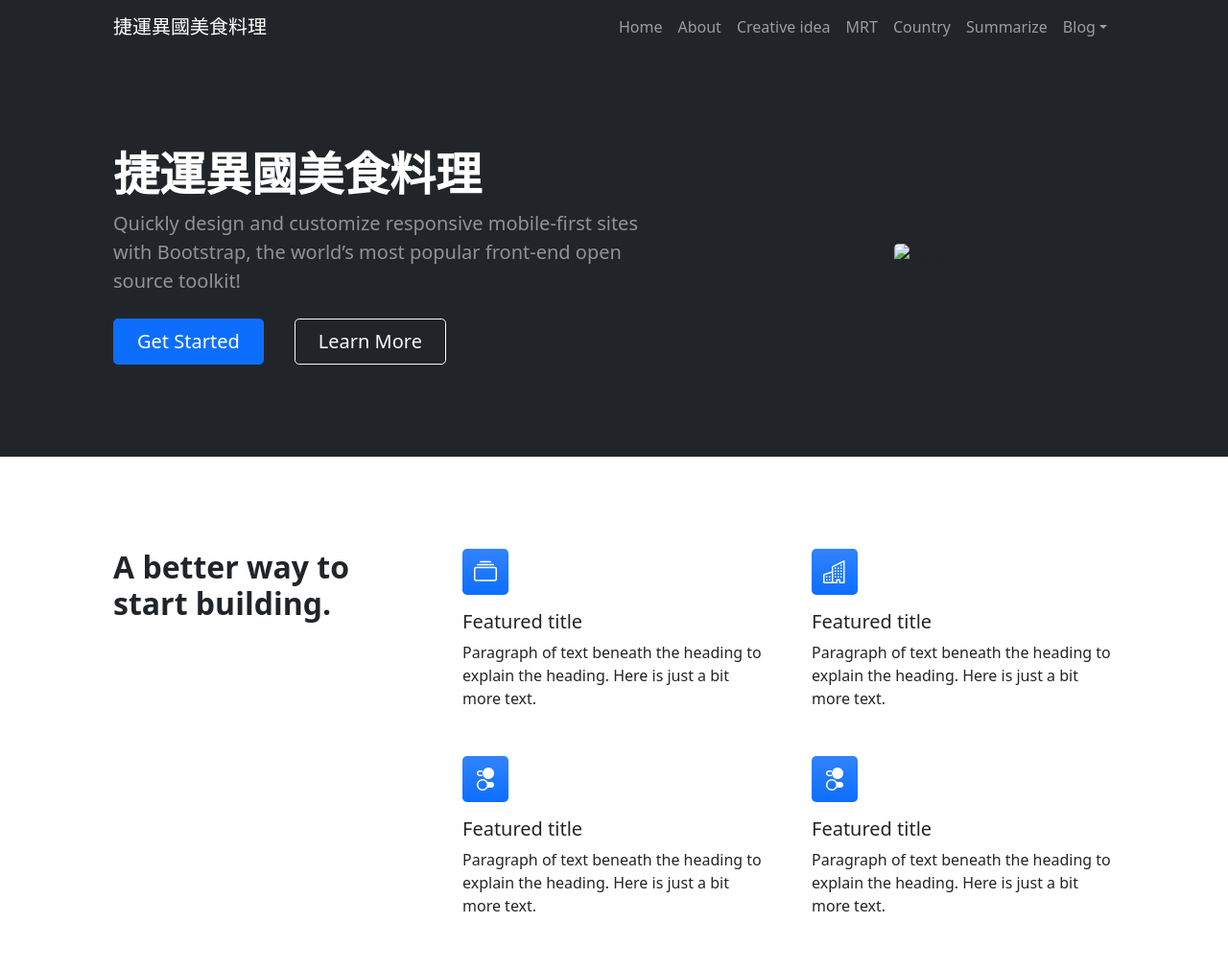
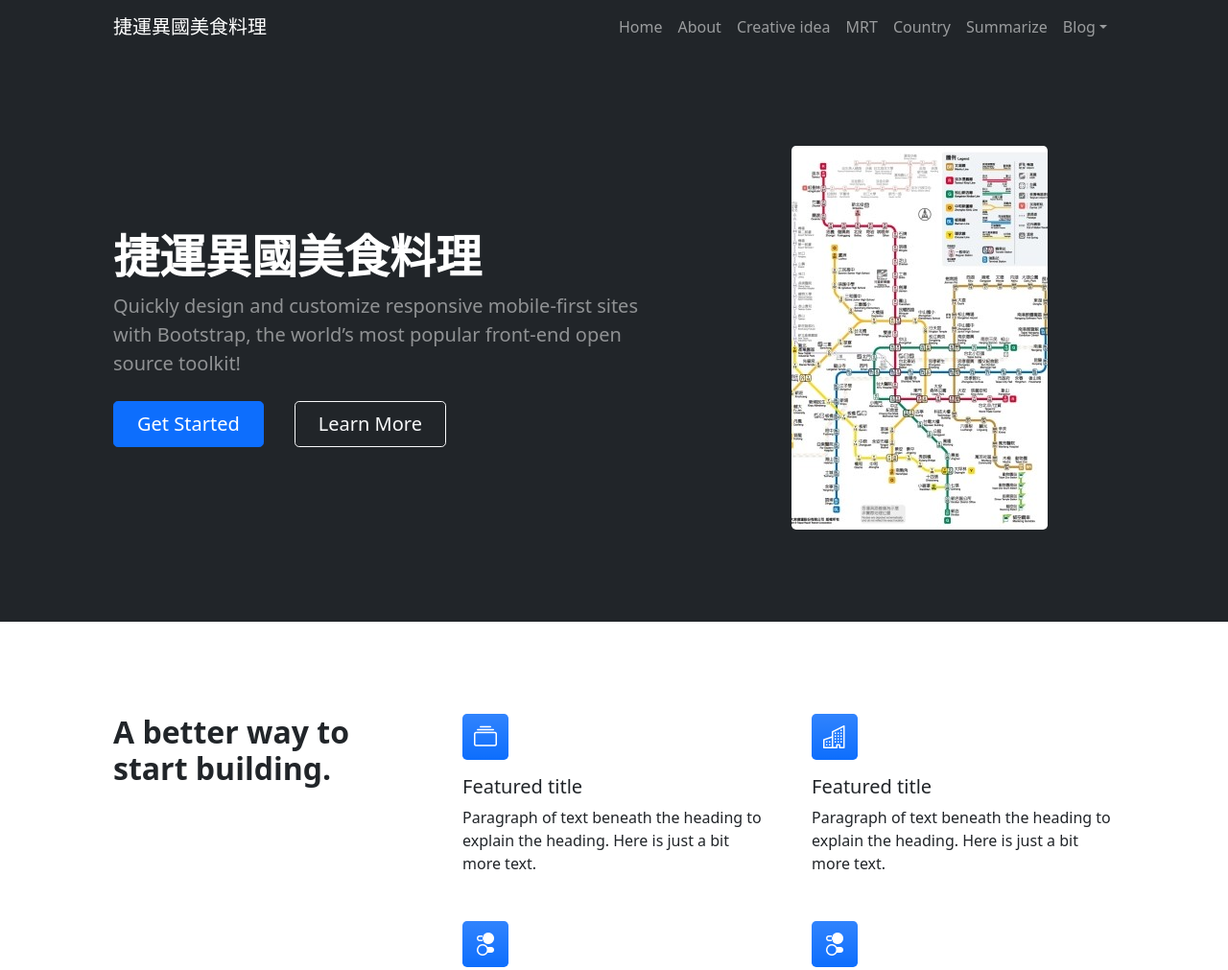
Before and after one commit to lllqiao/newsite, a plain HTML site: page index.html in a window 1280 px wide. Shown: the top 1011 px of the page at 96% size. Drawn offline with nearby package versions, Linux system fonts and the light colour scheme.

Commit message:
Update index.html

```diff
--- a/index.html
+++ b/index.html
@@ -54,7 +54,7 @@
                                 </div>
                             </div>
                         </div>
-                        <div class="col-xl-5 col-xxl-6 d-none d-xl-block text-center"><img class="img-fluid rounded-3 my-5"src="assets/img/1.jpg" alt="1.jpg" /></div>
+                        <div class="col-xl-5 col-xxl-6 d-none d-xl-block text-center"><img class="img-fluid rounded-3 my-5"src="assets/1.jpg" alt="1.jpg" /></div>
                     </div>
                 </div>
             </header>
```
